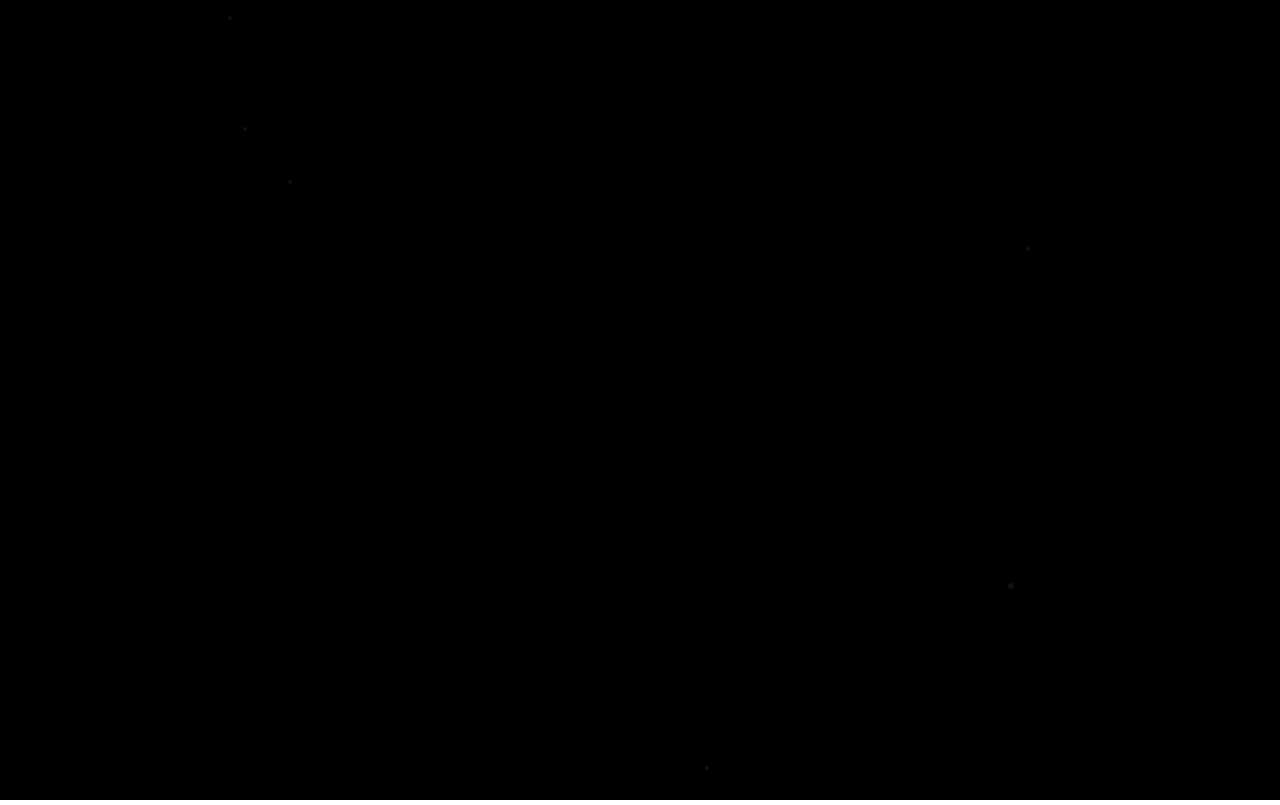
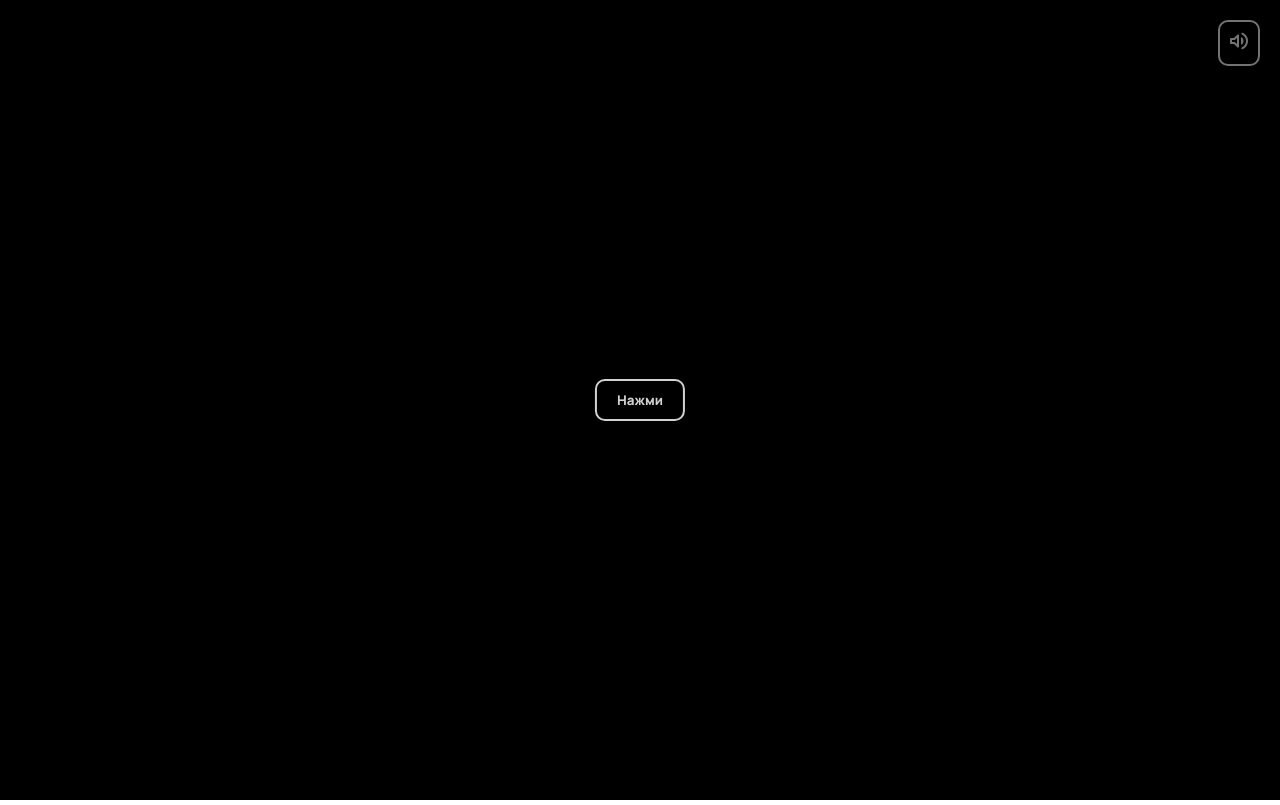
Before and after one commit to eledays/heart, a plain HTML site: page index.html in a window 1280 px wide. Drawn offline with nearby package versions, Linux system fonts and the light colour scheme.

Commit message:
start and sound button

```diff
--- a/index.html
+++ b/index.html
@@ -5,9 +5,14 @@
     <meta name="viewport" content="width=device-width, initial-scale=1.0">
     <title>Document</title>
 
+    <link rel="stylesheet" href="https://fonts.googleapis.com/css2?family=Material+Symbols+Rounded:opsz,wght,FILL,GRAD@20..48,100..700,0..1,-50..200&icon_names=volume_off,volume_up" />
     <link rel="stylesheet" href="style.css">
 </head>
 <body>
+    <button class="start">Нажми</button>
+    <button class="volume">
+        <span class="material-symbols-rounded">volume_up</span>
+    </button>
     <canvas></canvas>
     <script src="script.js"></script>
 </body>
--- a/script.js
+++ b/script.js
@@ -7,6 +7,10 @@ let backColor = '#101010';
 
 let canvas = document.querySelector('canvas');
 let ctx = canvas.getContext('2d');
+
+let sound = new Audio('https://github.com/eledays/heart/raw/refs/heads/main/0.mp3');
+
+let start_btn = document.querySelector('button.start');
 
 canvas.width = window.innerWidth;
 canvas.height = window.innerHeight;
@@ -57,11 +61,23 @@ function drawPoints(ctx, n, delay) {
     }
 }
 
-let sound = new Audio('0.mp3');
-sound.play();
+start_btn.addEventListener('click', () => {
+    start_btn.style.opacity = 0;
+    setTimeout(() => start_btn.remove(), 500);
 
-let n = 10;
-let delay = 1000;
-drawPoints(ctx, n, delay);
+    sound.play();
 
-setTimeout(drawPoints, delay * n, ctx, 50000, 1);
+    let n = 10;
+    let delay = 1000;
+    drawPoints(ctx, n, delay);
+
+    setTimeout(drawPoints, delay * n, ctx, 50000, 1);
+});
+
+let sound_on = true;
+let sound_btn = document.querySelector('button.volume');
+sound_btn.addEventListener('click', () => {
+    sound_on = !sound_on;
+    sound_btn.querySelector('span').innerText = (sound_on) ? 'volume_up' : 'volume_off';
+    sound.volume = sound_on ? 1 : 0;
+});
--- a/style.css
+++ b/style.css
@@ -1,10 +1,52 @@
+@import url('https://fonts.googleapis.com/css2?family=Manrope:wght@200..800&display=swap');
+
 * {
     padding: 0;
     margin: 0;
     box-sizing: content-box;
     overflow: hidden;
+    font-family: "Manrope", sans-serif;
 }
 
 canvas {
     background-color: #000000;
 }
+
+button.start {
+    z-index: 100;
+    position: absolute;
+    top: 50%; left: 50%;
+    transform: translate(-50%, -50%);
+    transition: .5s;
+    cursor: pointer;
+    color: #d1d1d1;
+    border: 2px solid #d1d1d1;
+    background-color: transparent;
+    font-weight: 900;
+    padding: 10px 20px;
+    border-radius: 10px;
+    transition: .5s;
+}
+
+button.start:hover {
+    background-color: #202020;
+}
+
+button.volume {
+    z-index: 100;
+    position: absolute;
+    top: 20px; right: 20px;
+    transition: .5s;
+    cursor: pointer;
+    color: #d1d1d18c;
+    border: 2px solid #d1d1d18c;
+    background-color: transparent;
+    font-weight: 900;
+    padding: 7px;
+    border-radius: 10px;
+    transition: .5s;
+}
+
+button.volume:hover {
+    background-color: #2020208c;
+}
```
